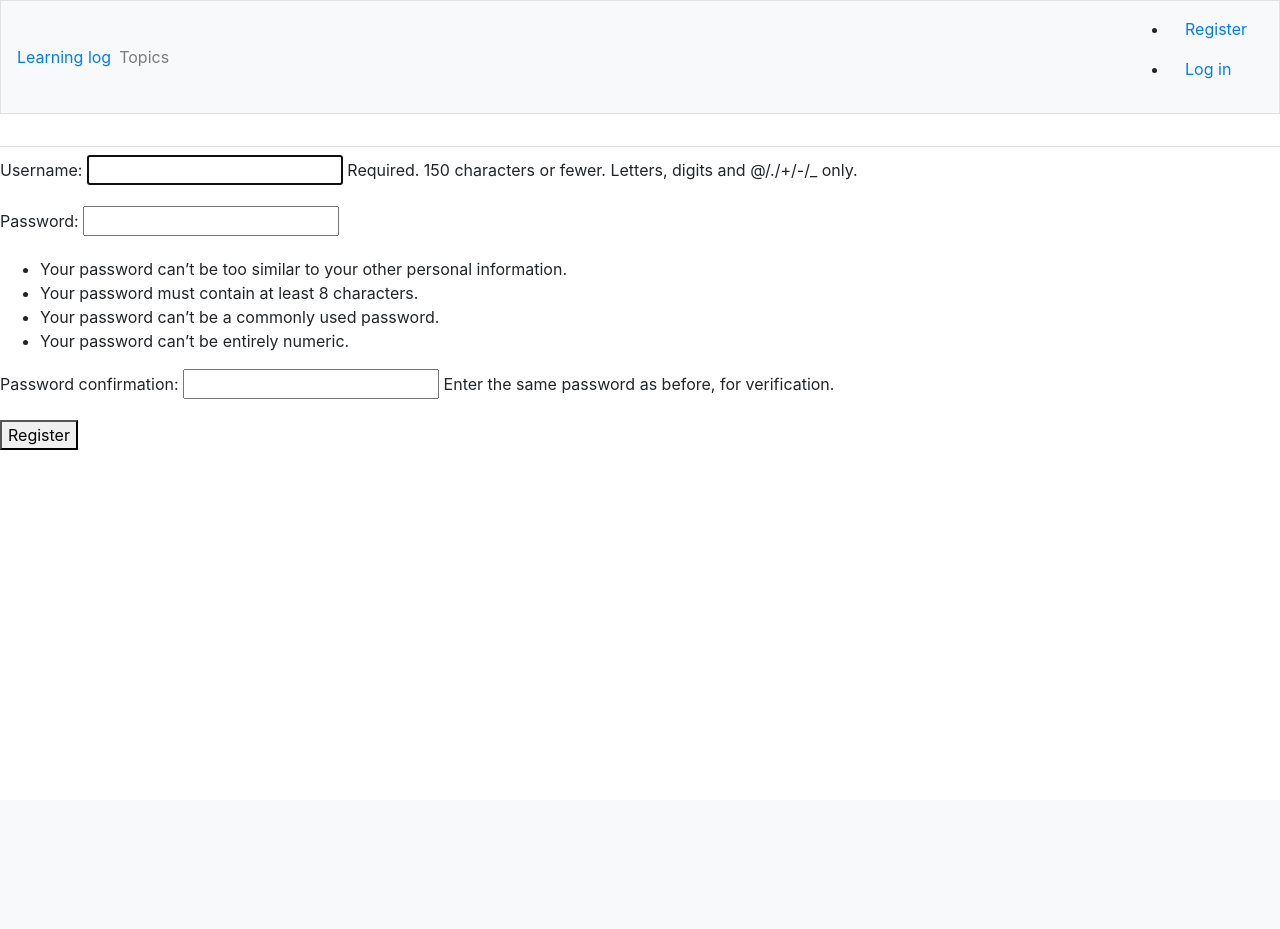
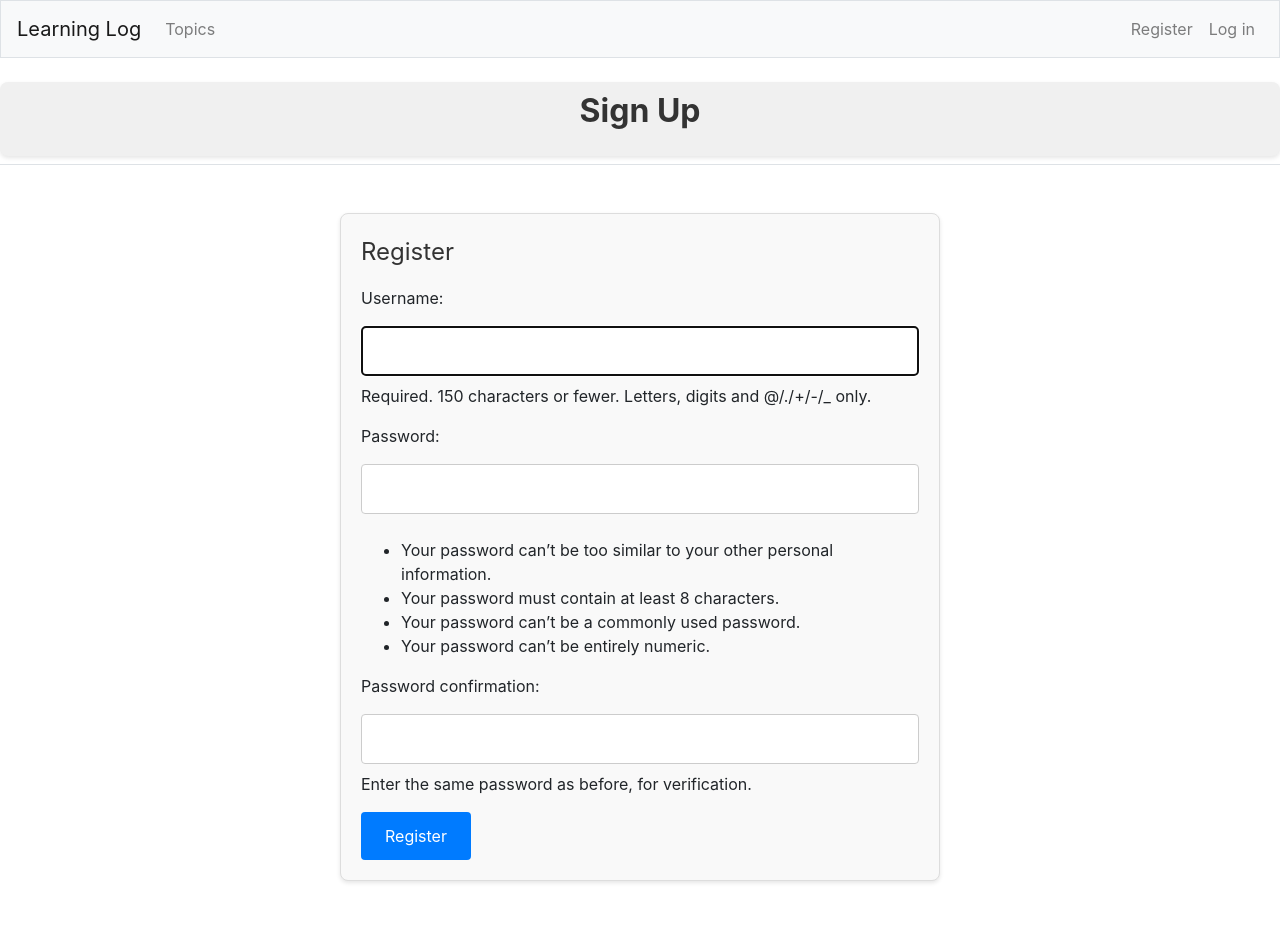
Before and after one commit to eugenemadzivanyika/Learning_Log, a Django app: page /users/register/ in a window 1280 px wide. Before the commit the page ends 450 px from the top, so only its background shows below. Run offline with Django 5.2, Linux system fonts and the light colour scheme; some libraries are stand-ins or nearby versions.

Commit message:
Progress on the design, still need much work though

```diff
--- a/learning_log/settings.py
+++ b/learning_log/settings.py
@@ -129,6 +129,10 @@ USE_TZ = True
 
 STATIC_URL = 'static/'
 
+STATICFILES_DIRS = [
+    BASE_DIR / "static",
+]
+
 # Default primary key field type
 # https://docs.djangoproject.com/en/5.0/ref/settings/#default-auto-field
 
--- /dev/null
+++ b/learning_logs/static/css/style.css
@@ -0,0 +1,132 @@
+.btn-link-logout {
+    background: none;
+    border: none;
+    color: blue;
+    text-decoration: underline;
+    cursor: pointer;
+    padding: 0;
+  }
+
+
+
+.learning-container {
+    background-color: #f8f9fa; /* Light grey background color */
+    padding: 40px; /* Padding around the content */
+    border-radius: 8px; /* Rounded corners */
+    box-shadow: 0 4px 8px rgba(0, 0, 0, 0.1); /* Subtle shadow for depth */
+    text-align: center; /* Center-align text */
+    box-sizing: content-box;
+
+
+        /* Center the container */
+    margin: 0 auto; /* Center horizontally */
+    max-width:90%; /* Limit the width to 90% of the screen */
+    width: 1100px; /* Set a specific width, adjust as needed */
+    min-height: 300px;
+    max-height: 800px;
+
+        /* Prevent touching the edges */
+    /* box-sizing: border-box; Ensure padding is included in the width */
+  }
+
+  .learning-container h1 {
+    font-size: 2.5rem; /* Larger heading size */
+    font-weight: bold;
+    margin-bottom: 20px; /* Space below heading */
+  }
+
+  .learning-container p.lead {
+    font-size: 1.25rem; /* Larger text for the lead paragraph */
+    margin-bottom: 20px; /* Space below paragraph */
+  }
+
+  .learning-container .btn-primary {
+    padding: 10px 20px; /* Larger padding for the button */
+    font-size: 1.2rem; /* Larger font size for the button text */
+  }
+
+.form-container {
+    display: flex;
+    justify-content: center; /* Center horizontally */
+    align-items: center; /* Center vertically */
+    min-height: 50vh; /* Full viewport height */
+    padding: 20px; /* Add some padding if needed */
+}
+
+.form {
+    background-color: #f8f9fa; /* Light grey background color */
+    padding: 20px; /* Padding around the form */
+    border-radius: 8px; /* Rounded corners */
+    box-shadow: 0 4px 8px rgba(0, 0, 0, 0.1); /* Subtle shadow for depth */
+    max-width: 600px; /* Limit the width of the form */
+    width: 100%; /* Full width of the container up to max-width */
+    box-sizing: border-box; /* Include padding in the width calculation */
+}
+
+.register-container {
+  max-width: 600px;
+  margin: 0 auto;
+  padding: 20px;
+  border: 1px solid #ddd;
+  border-radius: 8px;
+  background-color: #f9f9f9;
+  box-shadow: 0 2px 4px rgba(0, 0, 0, 0.1);
+}
+
+.register-container fieldset {
+  border: none;
+  padding: 0;
+}
+
+.register-container legend {
+  font-size: 1.5rem;
+  margin-bottom: 1rem;
+  color: #333;
+}
+
+.register-container p {
+  margin-bottom: 1rem;
+}
+
+.register-container input,
+.register-container select,
+.register-container textarea {
+  width: 100%;
+  padding: 0.75rem;
+  margin: 0.5rem 0;
+  border: 1px solid #ccc;
+  border-radius: 4px;
+}
+
+.register-container button {
+  display: inline-block;
+  padding: 0.75rem 1.5rem;
+  font-size: 1rem;
+  color: #fff;
+  background-color: #007bff;
+  border: none;
+  border-radius: 4px;
+  cursor: pointer;
+  transition: background-color 0.3s ease;
+}
+
+.register-container button:hover {
+  background-color: #0056b3;
+}
+
+.page-header {
+  text-align: center;
+  background-color: #f0f0f0; /* Match this with the color you want */
+  border-radius: 8px;
+  box-shadow: 0 2px 4px rgba(0, 0, 0, 0.1);
+  display: inline-block;
+  padding: 5px 10px; /* Small spacing */
+}
+
+.page-header p {
+  font-size: 2rem;
+  font-weight: bold;
+  color: #333; /* Make sure this color is visible against the background */
+  margin: 5;
+  text-align: center;
+}
--- a/learning_logs/templates/learning_logs/base.html
+++ b/learning_logs/templates/learning_logs/base.html
@@ -1,72 +1,64 @@
 {% load bootstrap4 %}
 
 <!doctype html>
+
+{% load static %}
 <html lang="en">
 <head>
   <meta charset="utf-8">
-  <meta name="viewport" content="width=device-width, initial-scale=1,
-    shrink-to-fit=no">
-  <title>
-    Learning Log
-  </title>
+  <meta name="viewport" content="width=device-width, initial-scale=1, shrink-to-fit=no">
+  <title>Learning Log</title>
 
   {% bootstrap_css %}
   {% bootstrap_javascript jquery="full" %}
+  <link rel="stylesheet" href="{% static 'css/style.css' %}">
 
 </head>
 
 <body>
 
-  <nav class="navbar navbar-expand-md navbar-light bg-light mb-4 border" >
+  <nav class="navbar navbar-expand-md navbar-light bg-light mb-4 border">
 
-    <a class=="navbar-brand" href="{% url 'learning_logs:index' %}">
-      Learning log
+    <a class="navbar-brand" href="{% url 'learning_logs:index' %}">
+      Learning Log
     </a>
 
     <button class="navbar-toggler" type="button" data-toggle="collapse"
         data-target="#navbarCollapse" aria-controls="navbarCollapse"
         aria-expanded="false" aria-label="Toggle navigation">
       <span class="navbar-toggler-icon"></span>
-
     </button>
 
     <div class="collapse navbar-collapse" id="navbarCollapse">
       <ul class="navbar-nav mr-auto">
         <li class="nav-item">
-          <a class="nav-link" href="{% url 'learning_logs:topics' %}" >
-            Topics
-          </a>
+          <a class="nav-link" href="{% url 'learning_logs:topics' %}">Topics</a>
         </li>
       </ul>
 
-      <ul>
+      <ul class="navbar-nav ml-auto">
         {% if user.is_authenticated %}
-          <li class="nav-item" >
-            <span class="navbar-text"> Hello, {{ user.username }}.</span>
+          <li class="nav-item">
+            <span class="navbar-text text-center ">Hello, {{ user.username }}.</span>
           </li>
 
-          <li class="nav-item" >
-
-
-            <form method="post" action="{% url 'users:logout' %}" style="display: inline;" >
+          <li class="nav-item">
+            <form method="post" action="{% url 'users:logout' %}" style="display: inline;">
               {% csrf_token %}
-
-              <button name = "submit" style="background:none;border:none;color:blue;text-decoration:underline;cursor:pointer;padding:0;">
+              <button name="submit" class="btn-link-logout">
                 Log out
               </button>
             </form>
-            {% comment %} <a class="nav-link" href="{% url 'users:logout' %}"> Log out</a> {% endcomment %}
           </li>
 
-          {% else %}
-            <li class="nav-item" >
-              <a class="nav-link" href="{% url 'users:register' %}"> Register</a>
-            </li>
+        {% else %}
+          <li class="nav-item">
+            <a class="nav-link" href="{% url 'users:register' %}">Register</a>
+          </li>
 
-            <li class="nav-item" >
-              <a class="nav-link" href="{% url 'users:login' %}"> Log in</a>
-            </li>
-
+          <li class="nav-item">
+            <a class="nav-link" href="{% url 'users:login' %}">Log in</a>
+          </li>
         {% endif %}
       </ul>
     </div>
@@ -85,6 +77,7 @@
 
 </body>
 </html>
+
 
 
 
--- a/learning_logs/templates/learning_logs/index.html
+++ b/learning_logs/templates/learning_logs/index.html
@@ -1,7 +1,7 @@
 {% extends "learning_logs/base.html" %}
 
 {% block page_header %}
-  <div>
+  <div class="learning-container container-fluid mt-5 my-5">
     <h1 class="display-3">Track your learning.</h1>
 
     <p class="lead">
@@ -14,7 +14,6 @@
       Register &raquo;
     </a>
   </div>
-
 {% endblock page_header %}
 
 
--- a/users/templates/registration/register.html
+++ b/users/templates/registration/register.html
@@ -1,17 +1,27 @@
 {% extends "learning_logs/base.html" %}
+
+{% block page_header %}
+  <div class="page-header col-12 my-0 mt-0">
+    <p>Sign Up</p>
+  </div>
+{% endblock page_header %}
+
 
 {% block content %}
 
+<div class="register-container my-5">
   <form method="post" action="{% url 'users:register' %}">
     {% csrf_token %}
-    {{form.as_p}}
+    <fieldset>
+      <legend>Register</legend>
+      {{ form.as_p }}
+      <input type="hidden" name="next" value="{% url 'learning_logs:index' %}" />
+      <button type="submit" name="submit" class="btn btn-primary">
+        Register
+      </button>
+    </fieldset>
+  </form>
+</div>
 
-    <button name="submit">
-      Register
-    </button>
-
-    <input type="hidden" name="next" value="{% url 'learning_logs:index' %}" />
-
-  </form>
 
 {% endblock content %}
```
Also changed, not shown: learning_logs/templates/learning_logs/topic.html (+0 -23 lines), users/templates/registration/login.html (+5 -14 lines), db.sqlite3.
